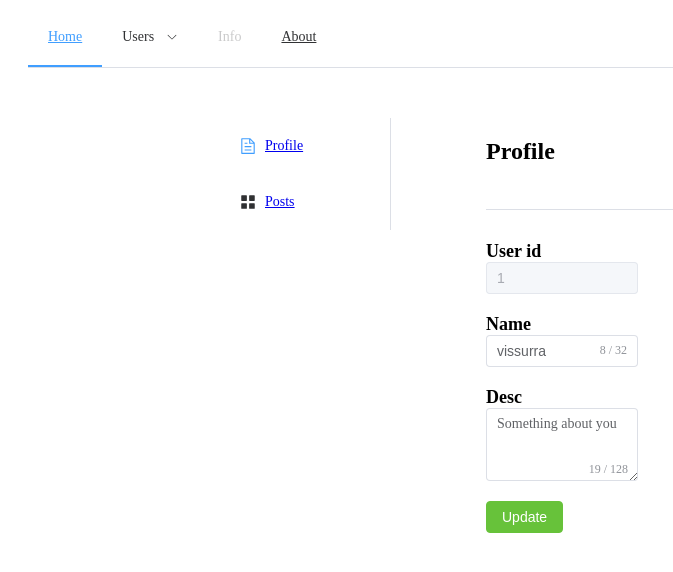
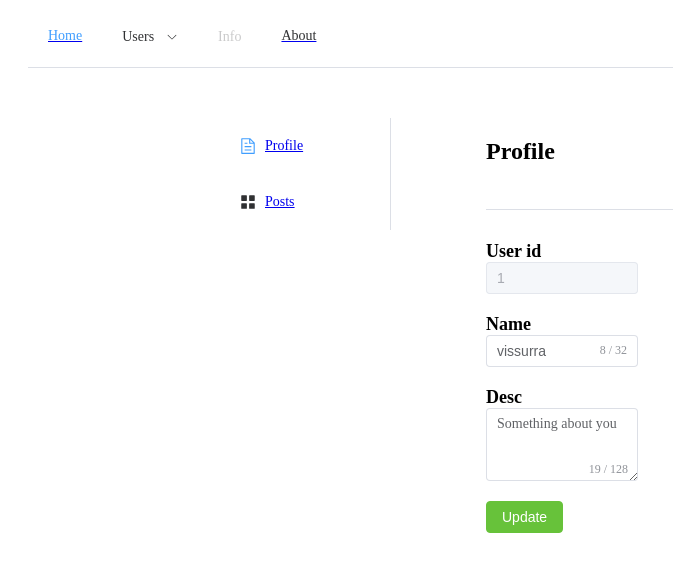
Before and after one commit to Vissurra/vue-demo, a Vue app: page /user/1 in a window 1280 px wide. Shown: the top 572 px of the page, without its empty margins (0-673 px from the left). Built offline with nearby package versions, Linux system fonts and the light colour scheme.

Commit message:
增加导航条可点击区域

```diff
--- a/src/components/GlobalNav.vue
+++ b/src/components/GlobalNav.vue
@@ -4,22 +4,22 @@
       mode="horizontal"
       @select="handleSelect"
   >
-    <el-menu-item index="1">
-      <router-link to="/">Home</router-link>
-    </el-menu-item>
+    <router-link to="/">
+      <el-menu-item index="1">Home</el-menu-item>
+    </router-link>
     <el-sub-menu index="2">
       <template #title>Users</template>
-      <el-menu-item index="2-1">
-        <router-link to="/user/1">User1</router-link>
-      </el-menu-item>
-      <el-menu-item index="2-2">
-        <router-link to="/user/2">User2</router-link>
-      </el-menu-item>
+      <router-link to="/user/1">
+        <el-menu-item index="2-1">User1</el-menu-item>
+      </router-link>
+      <router-link to="/user/2">
+        <el-menu-item index="2-2">User2</el-menu-item>
+      </router-link>
     </el-sub-menu>
     <el-menu-item index="3" disabled>Info</el-menu-item>
-    <el-menu-item index="4">
-      <router-link to="/about">About</router-link>
-    </el-menu-item>
+    <router-link to="/about">
+      <el-menu-item index="4">About</el-menu-item>
+    </router-link>
   </el-menu>
 </template>
 
```
